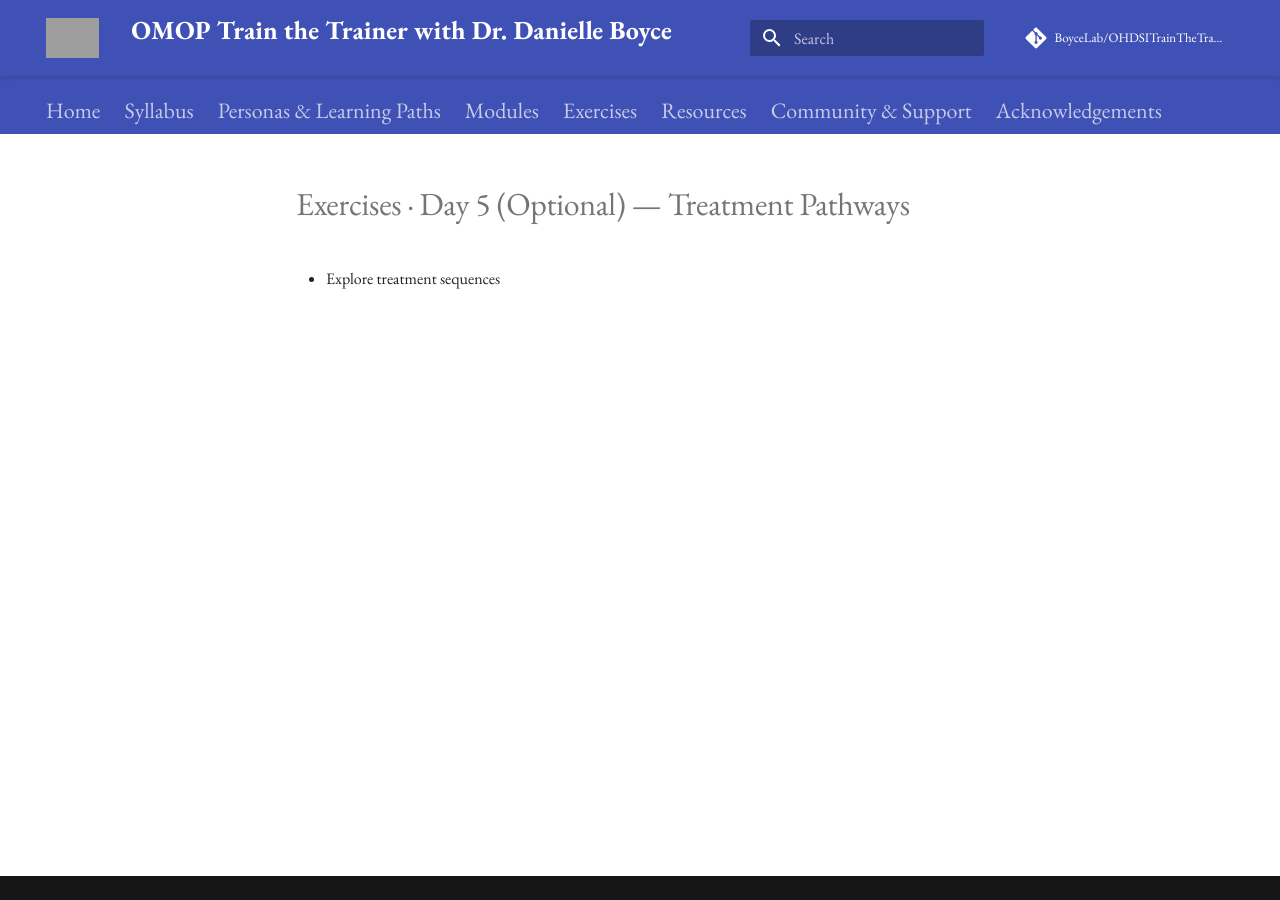
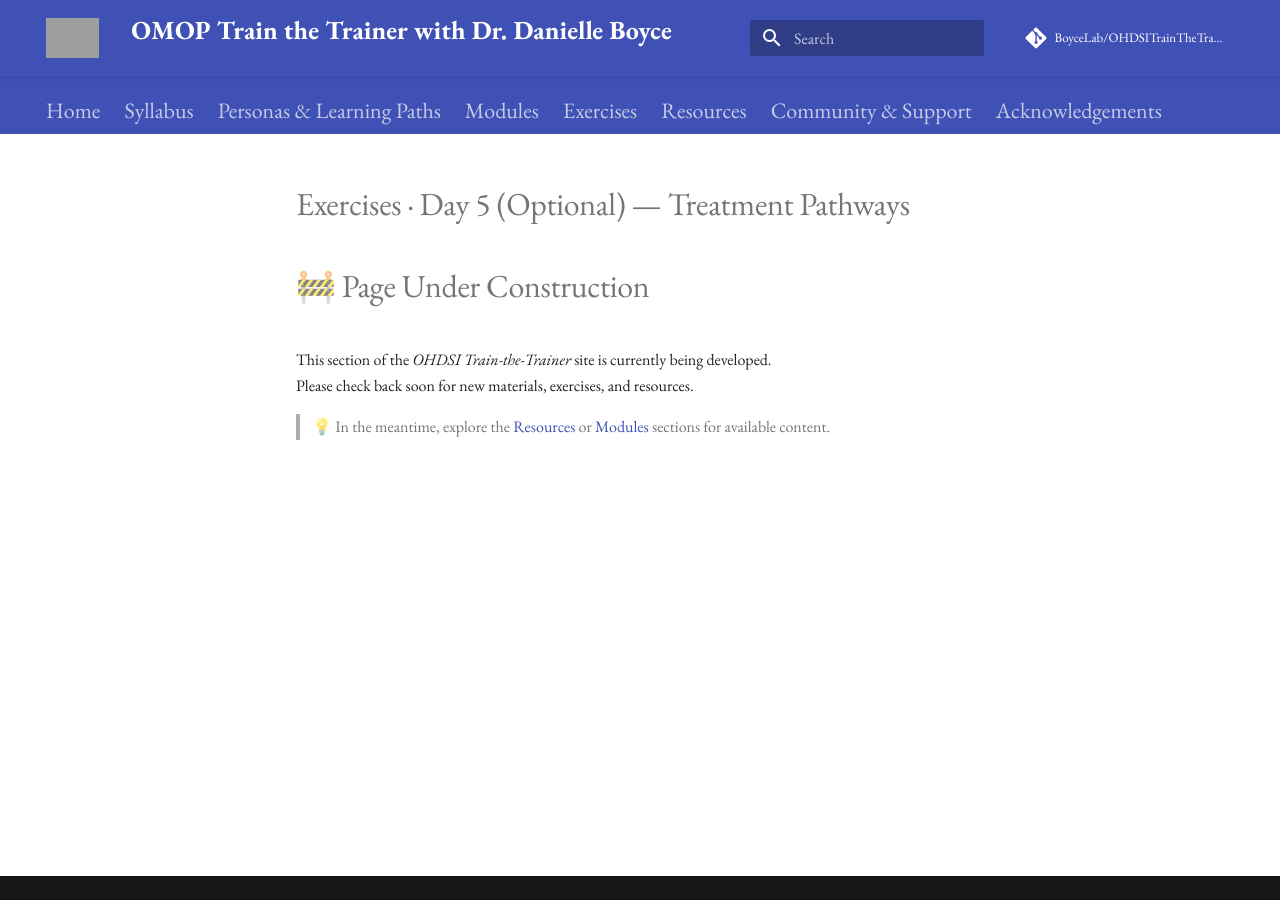
Before and after one commit to BoyceLab/OHDSITrainTheTrainer-6WK, an MkDocs documentation site: the page built from docs/exercises/day-05-pathways-optional.md, in a window 1280 px wide. Built offline with MkDocs 1.6.1 and Material for MkDocs 9.7.7, drawn with Linux system fonts in a browser that asks for light colours; comment, search, counter and statistics services are not loaded; grey boxes are pictures that could not be loaded.

Commit message:
Update day-05-pathways-optional.md

```diff
--- a/docs/exercises/day-05-pathways-optional.md
+++ b/docs/exercises/day-05-pathways-optional.md
@@ -1,2 +1,7 @@
 # Exercises · Day 5 (Optional) — Treatment Pathways
-- Explore treatment sequences
+# 🚧 Page Under Construction
+
+This section of the *OHDSI Train-the-Trainer* site is currently being developed.
+Please check back soon for new materials, exercises, and resources.
+
+> 💡 In the meantime, explore the [Resources](../resources.md) or [Modules](../modules/day-01-omop-cdm.md) sections for available content.
```
